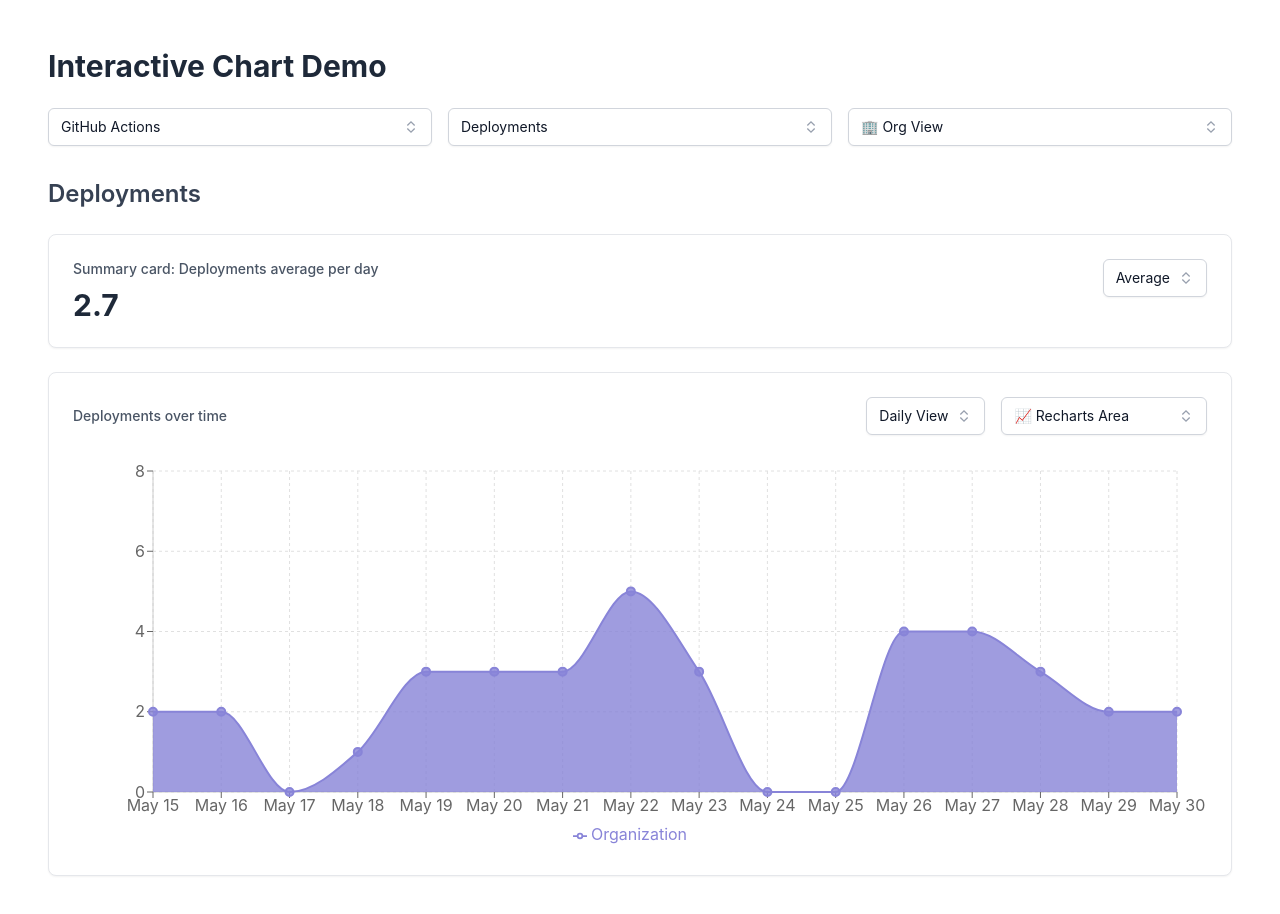
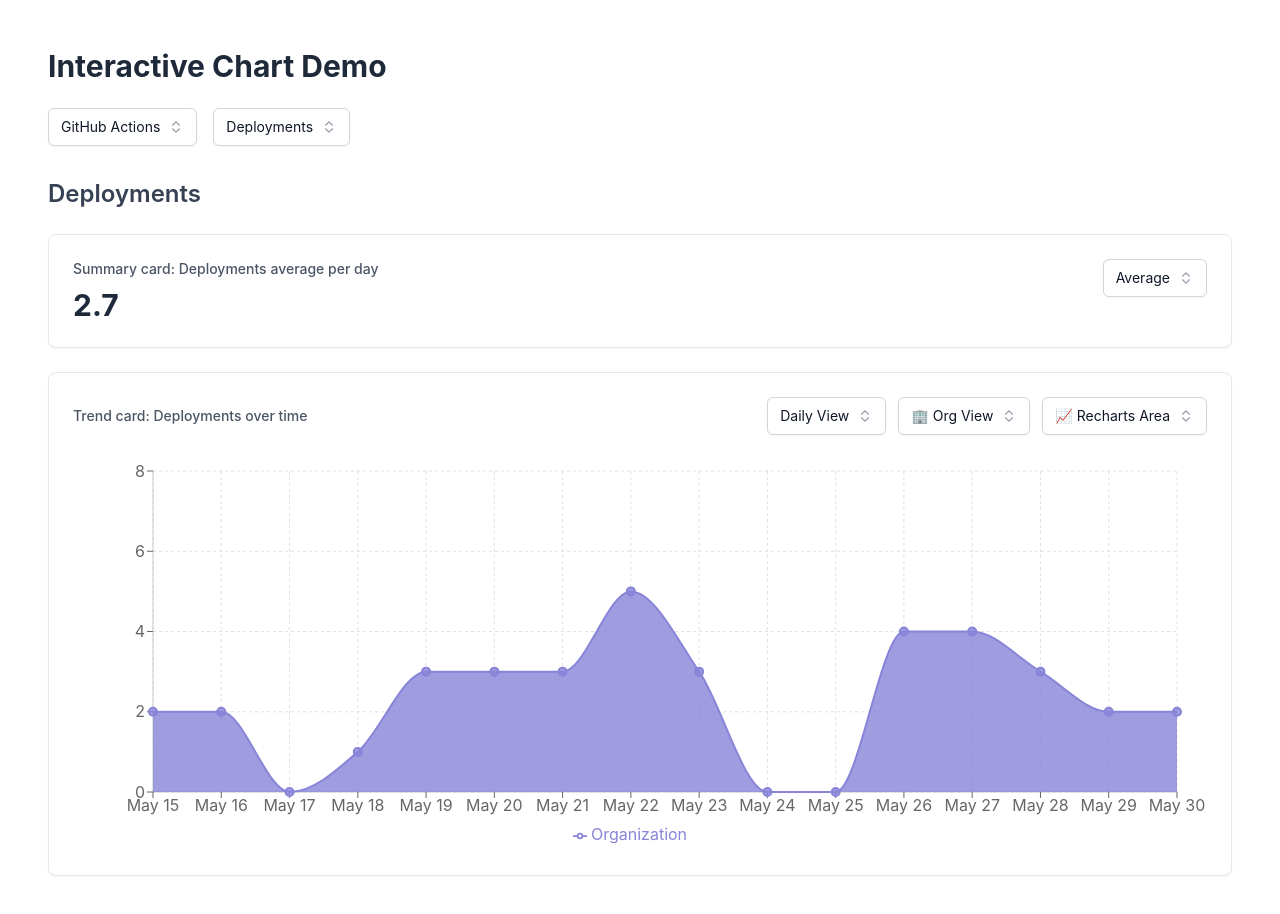
Before and after one commit to jonbrick/recharts-demo, a Next.js app: page / in a window 1280 px wide. Shown: the top 914 px of the page. Built offline with nearby package versions, Linux system fonts and the light colour scheme.

Commit message:
Refactor complete

```diff
--- a/src/app/page.tsx
+++ b/src/app/page.tsx
@@ -6,6 +6,7 @@ import {
   ChartTypeSelector,
   OperatorSelector,
   GranularitySelector,
+  GroupBySelector,
 } from "../components/ChartControls";
 import { MetricsSummary } from "../components/MetricsSummary";
 import { ChartRenderer } from "../components/ChartRenderer";
@@ -77,7 +78,14 @@ export default function HomePage() {
         ? groupEventsByDate(data, selectedTable)
         : allTimeData;
     } else {
-      return groupEventsByType(data, selectedTable, groupBy, selectedMetric);
+      // For non-org views, always use monthly granularity
+      return groupEventsByType(
+        data,
+        selectedTable,
+        groupBy,
+        selectedMetric,
+        granularity
+      );
     }
   }, [data, selectedTable, groupBy, granularity, allTimeData, selectedMetric]);
 
@@ -116,10 +124,11 @@ export default function HomePage() {
           {/* Operator and Metrics Card */}
           <Card className="flex gap-4 justify-between">
             <MetricsSummary
-              key={`${operator}-${selectedMetric}-${groupBy}`}
+              key={`${operator}-${selectedMetric}-${groupBy}-${granularity}`}
               selectedTable={selectedTable}
               selectedMetric={selectedMetric}
               operator={operator}
+              granularity={granularity}
             />
             <div className="flex flex-col gap-4">
               <OperatorSelector
@@ -131,21 +140,25 @@ export default function HomePage() {
 
           {/* Chart Card */}
           <Card className="flex flex-col gap-4">
-            <div className="flex flex-col sm:flex-row sm:justify-between sm:items-center gap-4">
-              <h3 className="text-sm text-gray-600 font-medium w-full sm:w-auto">
+            <div className="flex flex-col sm:flex-row justify-between items-start sm:items-center gap-4">
+              <h3 className="text-sm text-gray-600 font-medium">
+                Trend card:{" "}
                 {config.metrics.find((m) => m.key === selectedMetric)?.label ||
                   (config.overlayMetric?.key === selectedMetric
                     ? config.overlayMetric.label
                     : selectedMetric)}{" "}
                 over time
               </h3>
-              <div className="flex flex-col sm:flex-row items-stretch sm:items-center gap-4 w-full sm:w-auto">
-                <div className="w-full sm:w-40">
-                  <GranularitySelector
-                    granularity={granularity}
-                    onGranularityChange={setGranularity}
-                  />
-                </div>
+              <div className="flex items-center gap-3">
+                <GranularitySelector
+                  granularity={granularity}
+                  onGranularityChange={setGranularity}
+                />
+                <GroupBySelector
+                  groupBy={groupBy}
+                  onGroupByChange={setGroupBy}
+                  selectedTable={selectedTable}
+                />
                 <ChartTypeSelector
                   chartType={chartType}
                   onChartTypeChange={setChartType}
--- a/src/components/ChartControls.tsx
+++ b/src/components/ChartControls.tsx
@@ -159,8 +159,6 @@ export function ControlsContainer({
   onOperatorChange,
   granularity,
   onGranularityChange,
-  groupBy,
-  onGroupByChange,
   onDateChange,
   title = "Interactive Chart Demo",
 }: {
@@ -172,16 +170,13 @@ export function ControlsContainer({
   onOperatorChange?: (newOperator: string) => void;
   granularity?: string;
   onGranularityChange?: (newGranularity: string) => void;
-  groupBy: string;
-  onGroupByChange: (newGroupBy: string) => void;
   onDateChange?: (date: string) => void;
   title?: string;
 }) {
   return (
     <div className="flex flex-col gap-6">
       <h1 className="text-3xl font-bold text-gray-800">{title}</h1>
-
-      <div className="flex flex-col sm:flex-row gap-4 justify-center items-center">
+      <div className="flex flex-col sm:flex-row gap-4">
         <DataSourceSelector
           selectedTable={selectedTable}
           onTableChange={onTableChange}
@@ -190,11 +185,6 @@ export function ControlsContainer({
           selectedTable={selectedTable}
           selectedMetric={selectedMetric}
           onMetricChange={onMetricChange}
-        />
-        <GroupBySelector
-          groupBy={groupBy}
-          onGroupByChange={onGroupByChange}
-          selectedTable={selectedTable}
         />
         {operator && onOperatorChange && (
           <OperatorSelector
--- a/src/components/MetricsSummary.jsx
+++ b/src/components/MetricsSummary.jsx
@@ -9,7 +9,12 @@ import {
 } from "../lib/utils.js";
 import { dataSourceConfig } from "../lib/chartConfig.js";
 
-export function MetricsSummary({ selectedTable, selectedMetric, operator }) {
+export function MetricsSummary({
+  selectedTable,
+  selectedMetric,
+  operator,
+  granularity,
+}) {
   // Always calculate from raw events - import the raw data
   const dataTables = {
     githubActions: githubActionsData,
@@ -28,7 +33,7 @@ export function MetricsSummary({ selectedTable, selectedMetric, operator }) {
   const value = calculateMetricValue(
     orgData,
     selectedMetric,
-    "all-time", // Always use all-time since orgData is already aggregated
+    granularity,
     operator
   );
 
--- a/src/components/Select.tsx
+++ b/src/components/Select.tsx
@@ -23,7 +23,7 @@ SelectValue.displayName = "SelectValue";
 const selectTriggerStyles = [
   cx(
     // base
-    "group/trigger flex w-full select-none items-center justify-between gap-2 truncate rounded-md border px-3 py-2 shadow-xs outline-hidden transition sm:text-sm",
+    "group/trigger flex select-none items-center justify-between gap-2 truncate rounded-md border px-3 py-2 shadow-xs outline-hidden transition sm:text-sm",
     // border color
     "border-gray-300 dark:border-gray-800",
     // text color
@@ -136,7 +136,7 @@ const SelectContent = React.forwardRef<
           // base
           "relative z-50 overflow-hidden rounded-md border shadow-xl shadow-black/[2.5%]",
           // widths
-          "min-w-[calc(var(--radix-select-trigger-width)-2px)] max-w-[95vw]",
+          "min-w-[8rem] max-w-[95vw]",
           // heights
           "max-h-(--radix-select-content-available-height)",
           // background color
@@ -162,7 +162,7 @@ const SelectContent = React.forwardRef<
           className={cx(
             "p-1",
             position === "popper" &&
-              "h-[var(--radix-select-trigger-height)] w-full min-w-[calc(var(--radix-select-trigger-width))]"
+              "h-[var(--radix-select-trigger-height)] w-full min-w-[8rem]"
           )}
         >
           {children}
```
Also changed, not shown: src/lib/utils.js.
